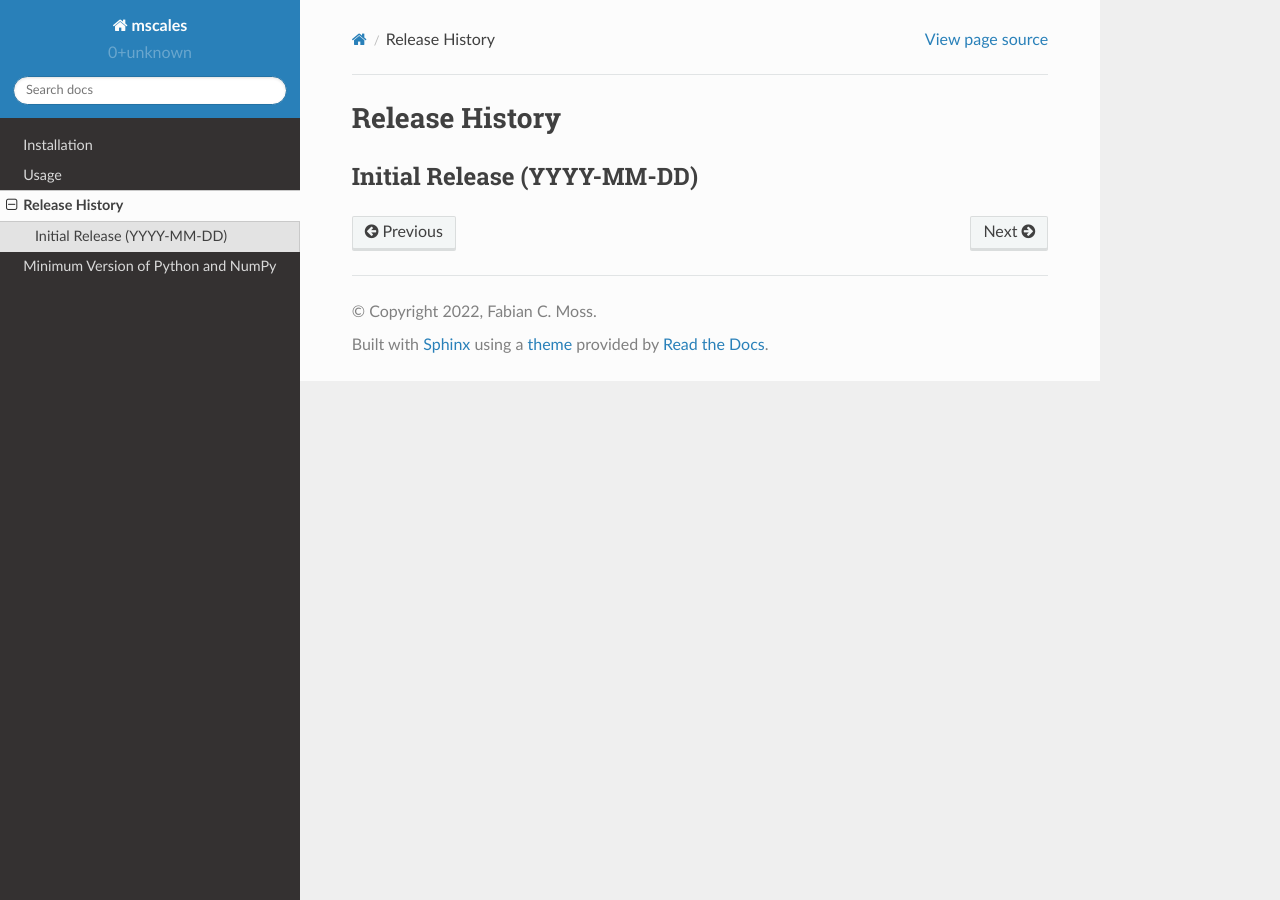
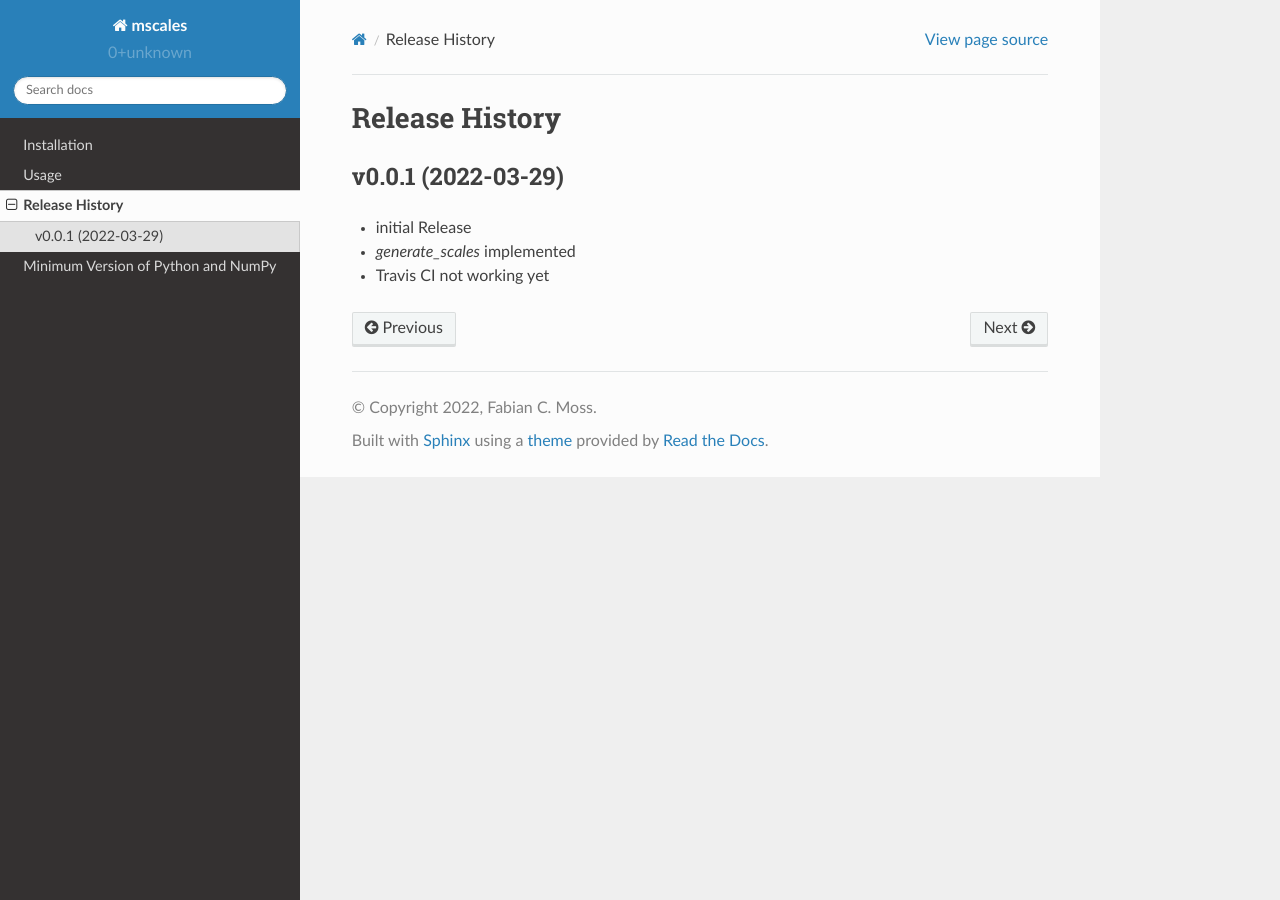
Before and after one commit to fabianmoss/mscales, a Sphinx documentation site: the page built from docs/source/release-history.rst, in a window 1280 px wide. Built offline with Sphinx 7.4.7 and the Read the Docs theme 2.0.0, drawn with Linux system fonts in a browser that asks for light colours.

Commit message:
update release notes

```diff
--- a/docs/source/release-history.rst
+++ b/docs/source/release-history.rst
@@ -2,5 +2,9 @@
 Release History
 ===============
 
-Initial Release (YYYY-MM-DD)
-----------------------------
+v0.0.1 (2022-03-29)
+-------------------
+
+- initial Release
+- `generate_scales` implemented
+- Travis CI not working yet
```
